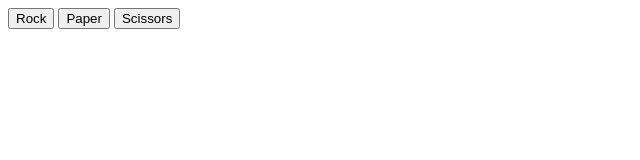
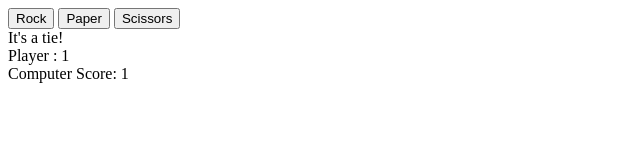
Before and after one commit to JoshaBillings/rockpaperGame, a plain HTML site: page index.html in a window 1280 px wide. Both pictures are taken after a click on the button "Rock". Shown: the whole page, without its empty margins (0-640 px from the left). Drawn offline with Linux system fonts and the light colour scheme.

Commit message:
Add game score and Logic for buttons

```diff
--- a/index.html
+++ b/index.html
@@ -11,5 +11,9 @@
     <button id="rock" value="rock">Rock</button>
     <button id="paper" value="paper">Paper</button>
     <button id="scissors" value="scissors">Scissors</button>
+
+    <div id="results">This is the result</div>
+    <div id="Pscore">Person Score: 0</div>
+    <div id="Cscore">Computer Score: 0</div>
   </body>
 </html>
--- a/index.js
+++ b/index.js
@@ -11,51 +11,56 @@ let getComputerChoice = () => {
 
 console.log(getComputerChoice());
 
-
+//player and computers score
+let pNum = 0;
+let cNum = 0;
 
 //Play a round
 function playRound(playerSelection, computerSelection) {
     playerSelection = playerSelection.toLowerCase();
     computerSelection = computerSelection.toLowerCase();
-
-    //tie condition1177917
+    if(pNum == 5 || cNum == 5){
+        pNum = 0;
+        cNum = 0;
+    }
+    //tie condition
     if(playerSelection == computerSelection){
+        pNum++;
+        cNum++;
         return "It's a tie!"
     }
     //Win condition
     if(playerSelection == "paper" && computerSelection == "rock" || playerSelection == "rock" && computerSelection == "scissors" || playerSelection == "scissors" && computerSelection == "paper"){
+        pNum++;
         return "You won! " + playerSelection + " beats " + computerSelection;
             }
 
     //Lose Condition
     if(playerSelection == "rock" && computerSelection == "paper" || playerSelection == "scissors" && computerSelection == "rock" || playerSelection == "paper" && computerSelection == "scissors"){
+        cNum++;
         return "You lost! " + computerSelection + " beats " + playerSelection;
     }
 
 }
 
-//Game function
-function game() {
-    for(let i = 0; i < 5; i++){
 
-    }
-}
+
 
 const btnRock = document.querySelector('#rock');
 const btnPaper = document.querySelector('#paper');
+const result = document.querySelector('#results');
 const btnScissors = document.querySelector('#scissors');
-//const playerSelection = prompt("Rock, Paper, or Scissors?");
 const computerSelection = getComputerChoice();
-//console.log(playRound(playerSelection, computerSelection));
+const pScore = document.querySelector('#Pscore');
+const cScore = document.querySelector('#Cscore');
 
-btnRock.addEventListener('click', () => {
-    console.log(playRound(btnRock.value, computerSelection));
+const btns = document.querySelectorAll('button');
+
+btns.forEach((button) => {
+    button.addEventListener('click', () => {
+        result.textContent = playRound(button.value, computerSelection);
+        console.log(button.value);
+        pScore.textContent = "Player : " + pNum;
+        cScore.textContent = "Computer Score: " + cNum;
+    });
 });
-
-btnPaper.addEventListener('click', () => {
-    console.log(playRound(btnPaper.value, computerSelection));
-});
-
-btnScissors.addEventListener('click', () => {
-    console.log(playRound(btnScissors.value, computerSelection));
-});
```
